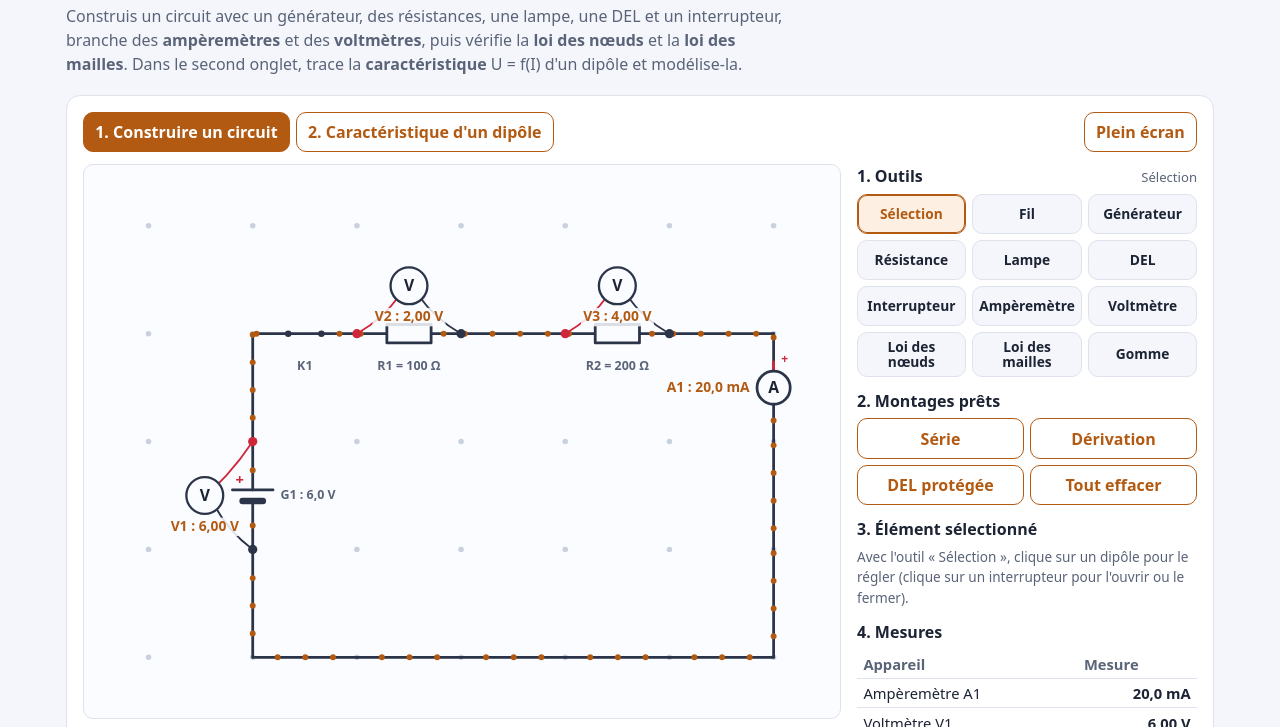
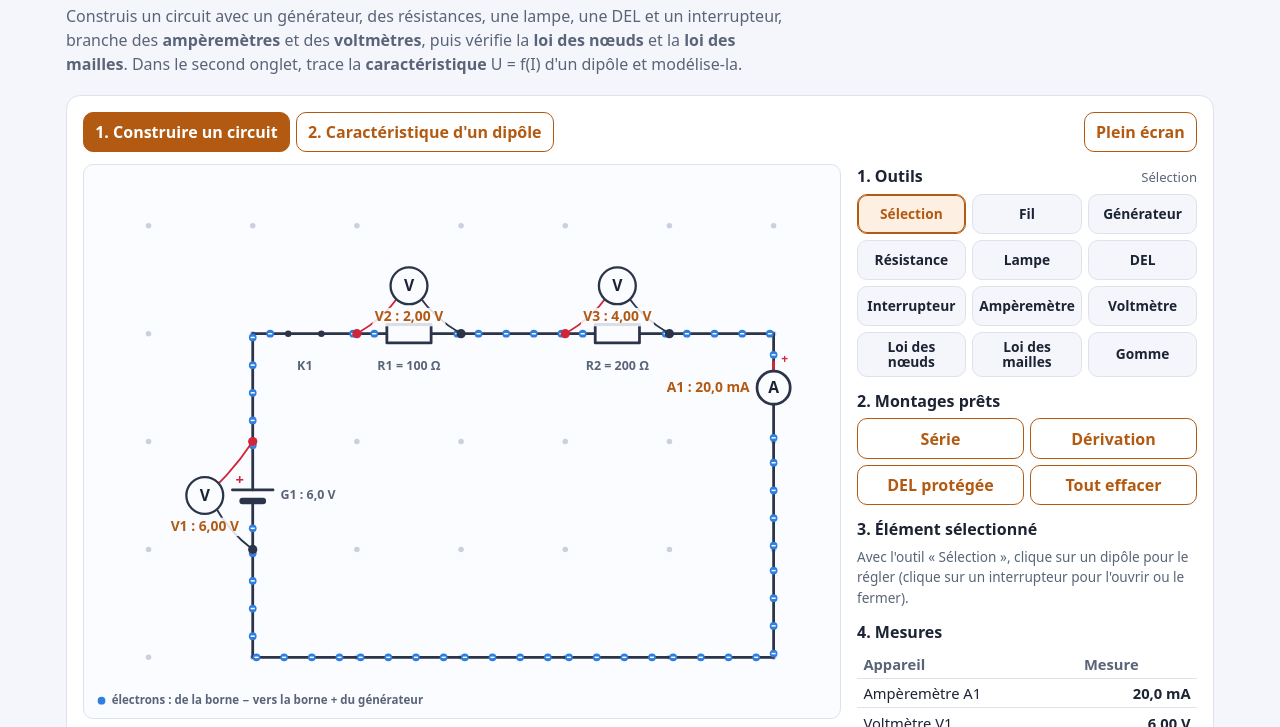
Before and after one commit to Benjaminbhk/animations-physique-chimie, a plain HTML site: page circuits-electriques/index.html in a window 1280 px wide. Shown: the part 73-800 px from the top of the page. Drawn offline with Linux system fonts and the light colour scheme.

Commit message:
Circuits : électrons qui suivent le circuit (de − vers +), choix électrons / sens conventionnel
Corrige l'inversion de sens qui faisait avancer les points toujours de gauche à droite et de haut en bas.

Co-Authored-By: Claude Opus 5.5 <noreply@anthropic.com>
Claude-Session: https://claude.ai/code/session_01U1Pr7eSsv97wHxCD9qK4HG

```diff
--- a/circuits-electriques/index.html
+++ b/circuits-electriques/index.html
@@ -160,7 +160,7 @@ footer strong{color:var(--text)}
             <div class="tablewrap"><table class="mes" id="mes1"></table></div>
           </div>
           <div>
-            <label class="check"><input type="checkbox" id="dots" checked> Montrer le sens conventionnel du courant</label>
+            <div class="row"><label for="dots">Montrer</label><select id="dots"><option value="elec" selected>le déplacement des électrons</option><option value="conv">le sens conventionnel du courant</option><option value="">rien</option></select></div>
             <label class="check"><input type="checkbox" id="allui"> Afficher U et I à côté de chaque dipôle</label>
           </div>
         </div>
@@ -591,19 +591,39 @@ function drawItem(c, C, it, sel, t) {
   if (horiz) text(c, s, mx, my + oy * 36, 'center', 'middle', K.muted, 600, 13.5);
   else text(c, s, mx + ox * 30, my, ox > 0 ? 'left' : 'right', 'middle', K.muted, 600, 13.5);
 }
+/* Porteurs de charge animés le long des fils.
+   mode « elec » : électrons, dans le sens inverse du courant (à l'extérieur du générateur, de la borne − vers la borne +).
+   mode « conv » : flèches dans le sens conventionnel du courant (de la borne + vers la borne −, à l'extérieur du générateur). */
+const ELEC = '#2f7fe0';
 function drawDots(c, C, t) {
+  const mode = C.showDots;
   for (const it of C.items.values()) {
     const I = it.I || 0; if (Math.abs(I) < 2e-5) continue;
-    const [xa, ya] = nxy(C, it.a), [xb, yb] = nxy(C, it.b), L = Math.hypot(xb - xa, yb - ya);
+    const fw = (mode === 'elec' ? -1 : 1) * Math.sign(I) > 0;      // true : on avance de a vers b
+    const [xs, ys] = nxy(C, fw ? it.a : it.b), [xe, ye] = nxy(C, fw ? it.b : it.a);
+    const L = Math.hypot(xe - xs, ye - ys), ux = (xe - xs) / L, uy = (ye - ys) / L;
     const v = 8 + 16 * Math.log10(Math.abs(I) / 1e-5), sp = 30;
-    let off = ((t * v) % sp + sp) % sp; if (I < 0) off = sp - off;
-    c.fillStyle = K.accent;
+    const off = (t * v) % sp;
     for (let s = off; s < L; s += sp) {
-      const f = I > 0 ? s / L : 1 - s / L;
-      const x = xa + (xb - xa) * f, y = ya + (yb - ya) * f;
       if (it.type !== 'fil' && Math.abs(s - L / 2) < 26) continue;
-      c.beginPath(); c.arc(x, y, 3.2, 0, 7); c.fill();
+      const x = xs + ux * s, y = ys + uy * s;
+      if (mode === 'elec') {
+        c.fillStyle = ELEC; c.beginPath(); c.arc(x, y, 4.2, 0, 7); c.fill();
+        c.strokeStyle = '#fff'; c.lineWidth = 1.6; c.beginPath(); c.moveTo(x - 2.2, y); c.lineTo(x + 2.2, y); c.stroke();
+      } else {
+        c.fillStyle = K.accent; c.beginPath();
+        c.moveTo(x + ux * 6, y + uy * 6); c.lineTo(x - ux * 4 - uy * 5, y - uy * 4 + ux * 5); c.lineTo(x - ux * 4 + uy * 5, y - uy * 4 - ux * 5); c.fill();
+      }
     }
+  }
+  // légende
+  const lx = 14, ly = C.H - 14;
+  if (mode === 'elec') {
+    c.fillStyle = ELEC; c.beginPath(); c.arc(lx + 5, ly - 5, 4.2, 0, 7); c.fill();
+    text(c, 'électrons : de la borne − vers la borne + du générateur', lx + 16, ly - 5, 'left', 'middle', K.muted, 600, 12.5);
+  } else {
+    c.fillStyle = K.accent; c.beginPath(); c.moveTo(lx + 11, ly - 5); c.lineTo(lx + 1, ly - 10); c.lineTo(lx + 1, ly); c.fill();
+    text(c, 'sens conventionnel du courant : de la borne + vers la borne −', lx + 16, ly - 5, 'left', 'middle', K.muted, 600, 12.5);
   }
 }
 function drawVolt(c, C, v, sel) {
@@ -640,7 +660,7 @@ function drawCircuit(o, C, t, extra) {
 }
 
 /* =================== ONGLET 1 =================== */
-const C1 = makeCircuit({ cols: 7, rows: 5, x0: 70, y0: 66, dx: 113, dy: 117, W: 820, H: 600, gridDots: true, showDots: true });
+const C1 = makeCircuit({ cols: 7, rows: 5, x0: 70, y0: 66, dx: 113, dy: 117, W: 820, H: 600, gridDots: true, showDots: 'elec' });
 const O1 = setupCanvas($('cv1'), 820, 600);
 const TOOLS = [
   ['sel', 'Sélection'], ['fil', 'Fil'], ['gen', 'Générateur'],
@@ -901,7 +921,7 @@ function refresh1() {
     : '<tr><td class="small">Aucun appareil de mesure. Ajoute un ampèremètre ou un voltmètre.</td></tr>';
 }
 document.querySelectorAll('[data-preset]').forEach(b => b.addEventListener('click', () => preset(b.dataset.preset)));
-$('dots').addEventListener('change', e => { C1.showDots = e.target.checked; });
+$('dots').addEventListener('change', e => { C1.showDots = C2.showDots = e.target.value; });
 $('allui').addEventListener('change', e => { C1.showUI = e.target.checked; });
 
 function extra1() {
@@ -935,7 +955,7 @@ function extra1() {
 }
 
 /* =================== ONGLET 2 =================== */
-const C2 = makeCircuit({ cols: 4, rows: 2, x0: 60, y0: 60, dx: 140, dy: 170, W: 620, H: 300, showDots: true });
+const C2 = makeCircuit({ cols: 4, rows: 2, x0: 60, y0: 60, dx: 140, dy: 170, W: 620, H: 300, showDots: 'elec' });
 C2.labelSide = (it, ox, oy) => it.type === 'gen' ? [1, 0] : [ox, oy];
 const O2 = setupCanvas($('cv2'), 620, 300), OG = setupCanvas($('gr'), 620, 400);
 const n2 = (r, c) => nid(C2, r, c);
```
